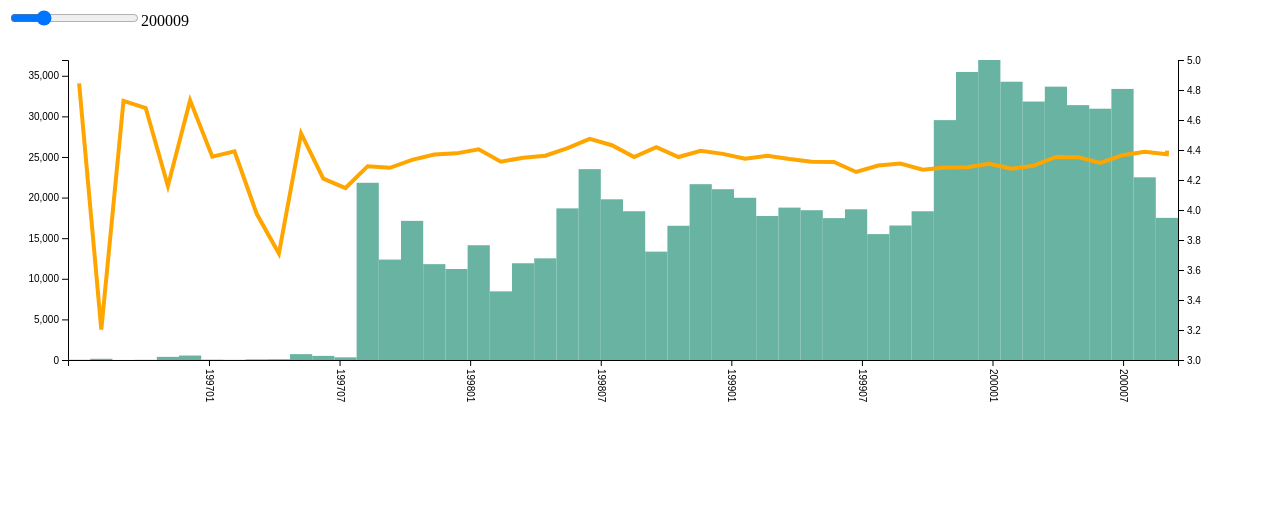
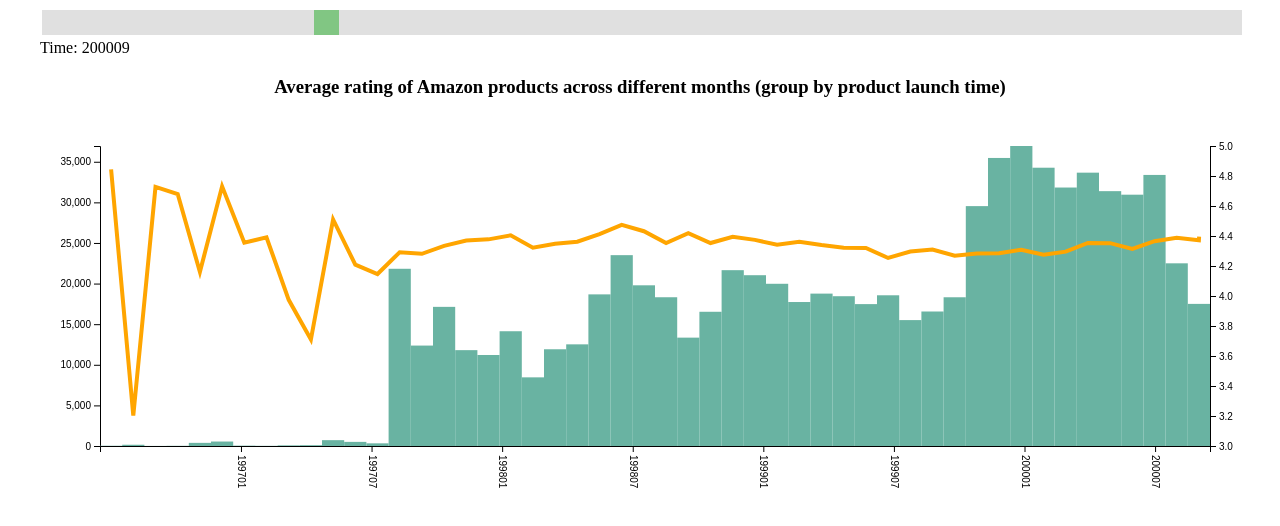
Before and after one commit to lthoang/visualization, a plain HTML site: page docs/amazon-rating.html in a window 1280 px wide. Drawn offline with nearby package versions, Linux system fonts and the light colour scheme.

Commit message:
refactor code

```diff
--- a/docs/amazon-rating.html
+++ b/docs/amazon-rating.html
@@ -6,12 +6,88 @@
   <meta http-equiv='X-UA-Compatible' content='IE=edge'>
   <title>Visualize Amazon Rating Statistics</title>
   <meta name='viewport' content='width=device-width, initial-scale=1'>
+  <style>
+    .container {
+      margin: auto;
+      width: 1200px;
+    }
+
+    .slidecontainer {
+      width: 100%;
+      /* Width of the outside container */
+    }
+
+    /* The slider itself */
+    .slider {
+      -webkit-appearance: none;
+      /* Override default CSS styles */
+      appearance: none;
+      width: 100%;
+      /* Full-width */
+      height: 25px;
+      /* Specified height */
+      background: #d3d3d3;
+      /* Grey background */
+      outline: none;
+      /* Remove outline */
+      opacity: 0.7;
+      /* Set transparency (for mouse-over effects on hover) */
+      -webkit-transition: .2s;
+      /* 0.2 seconds transition on hover */
+      transition: opacity .2s;
+    }
+
+    /* Mouse-over effects */
+    .slider:hover {
+      opacity: 1;
+      /* Fully shown on mouse-over */
+    }
+
+    /* The slider handle (use -webkit- (Chrome, Opera, Safari, Edge) and -moz- (Firefox) to override default look) */
+    .slider::-webkit-slider-thumb {
+      -webkit-appearance: none;
+      /* Override default look */
+      appearance: none;
+      width: 25px;
+      /* Set a specific slider handle width */
+      height: 25px;
+      /* Slider handle height */
+      background: #4CAF50;
+      /* Green background */
+      cursor: pointer;
+      /* Cursor on hover */
+    }
+
+    .slider::-moz-range-thumb {
+      width: 25px;
+      /* Set a specific slider handle width */
+      height: 25px;
+      /* Slider handle height */
+      background: #4CAF50;
+      /* Green background */
+      cursor: pointer;
+      /* Cursor on hover */
+    }
+
+    #currentTime::before {
+      content: "Time: ";
+      font: bold;
+    }
+
+    .title {
+      text-align: center;
+    }
+  </style>
 </head>
 
 <body>
-
-  <input id="slider" type="range" onchange="update(data[this.value])"><span id="currentTime"></span>
-  <div id="visualization"></div>
+  <div class="container">
+    <div class="slidecontainer">
+      <input id="slider" class="slider" type="range" onchange="update(data[this.value])"><span id="currentTime"></span>
+    </div>
+    <h3 class="title">Average rating of Amazon products across different months (group by product launch time)</h3>
+    <div id="visualization"></div>
+  </div>
 
 </body>
 <script src="https://d3js.org/d3.v4.js"></script>
@@ -101,8 +177,8 @@
       .transition()
       .duration(TRANSITION_TIME)
       .attr("d", d3.line()
-        .x(function(d) { return x(d.ym) + x.bandwidth() / 2 ; })
-        .y(function(d) { return yLine(d.score); }))
+        .x(function (d) { return x(d.ym) + x.bandwidth() / 2; })
+        .y(function (d) { return yLine(d.score); }))
       .attr("fill", "none")
       .attr("stroke", "orange")
       .attr("stroke-width", STROKE_WIDTH);
@@ -114,17 +190,17 @@
 
   var data = []
   var BreakException = {}
-  d3.csv("https://raw.githubusercontent.com/lthoang/visualization/master/data/rating_statistics.csv", function(error, dataframe) {
+  d3.csv("https://raw.githubusercontent.com/lthoang/visualization/master/data/rating_statistics.csv", function (error, dataframe) {
     var months = []
-    dataframe.forEach(function(d) {
+    dataframe.forEach(function (d) {
       months.push(d["ym"]);
     });
-    months.forEach(function(month) {
+    months.forEach(function (month) {
       var data_i = []
       try {
-        dataframe.forEach(function(d) {
+        dataframe.forEach(function (d) {
           if (isNaN(parseInt(d["rating_count " + month]))) throw BreakException;
-          data_i.push({ym: d["ym"], count: parseInt(d["rating_count " + month]), score: parseFloat(d["avg_score " + month])});
+          data_i.push({ ym: d["ym"], count: parseInt(d["rating_count " + month]), score: parseFloat(d["avg_score " + month]) });
         });
       } catch (e) {
         if (e !== BreakException) throw e;
```
